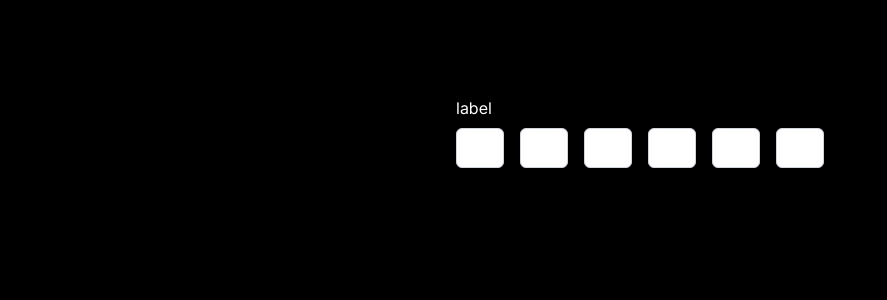
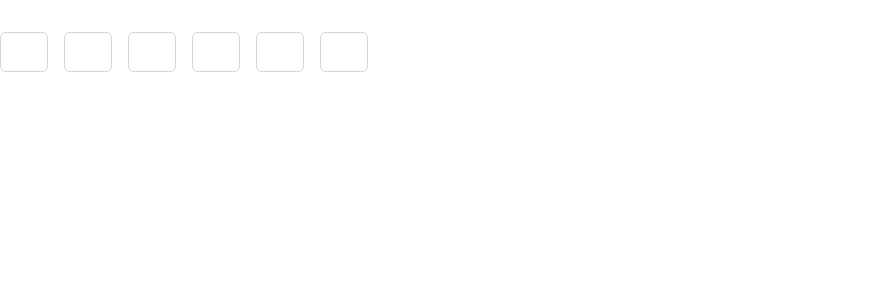
Before and after one commit to samuelrms/OTP-Nextjs, a Next.js app: page / in a window 1280 px wide. Shown: the top 300 px of the page, without its empty margins (0-887 px from the left). Built offline with nearby package versions, Linux system fonts and the light colour scheme.

Commit message:
refactor: Simplify main component in page.tsx

```diff
--- a/src/app/page.tsx
+++ b/src/app/page.tsx
@@ -3,7 +3,7 @@
 
 export default function Home() {
   return (
-    <main className="flex min-h-screen flex-col items-center justify-between p-24 bg-black">
+    <main>
       <OTP
         length={6}
         onComplete={(c) => console.log(c)}
```
